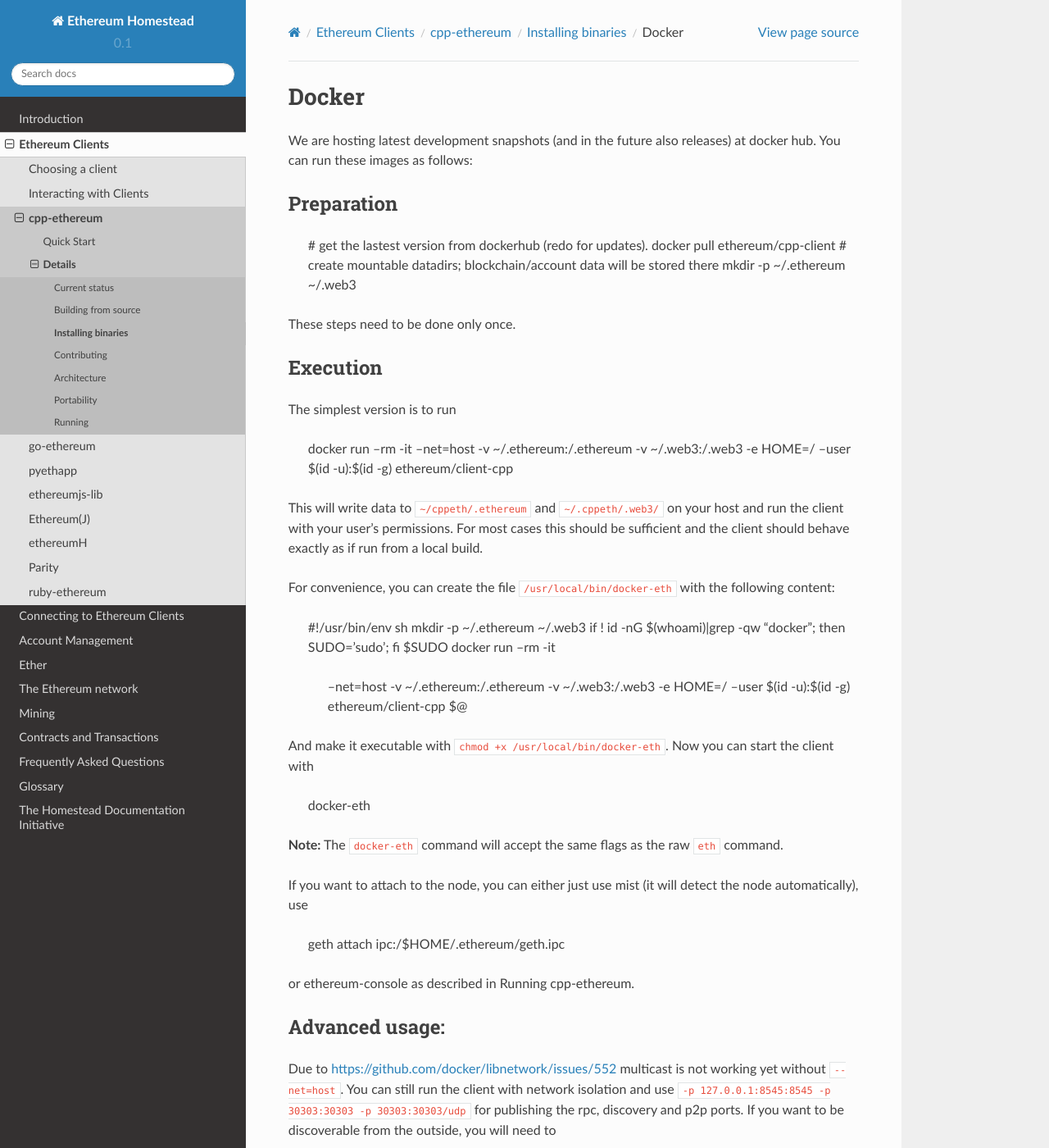
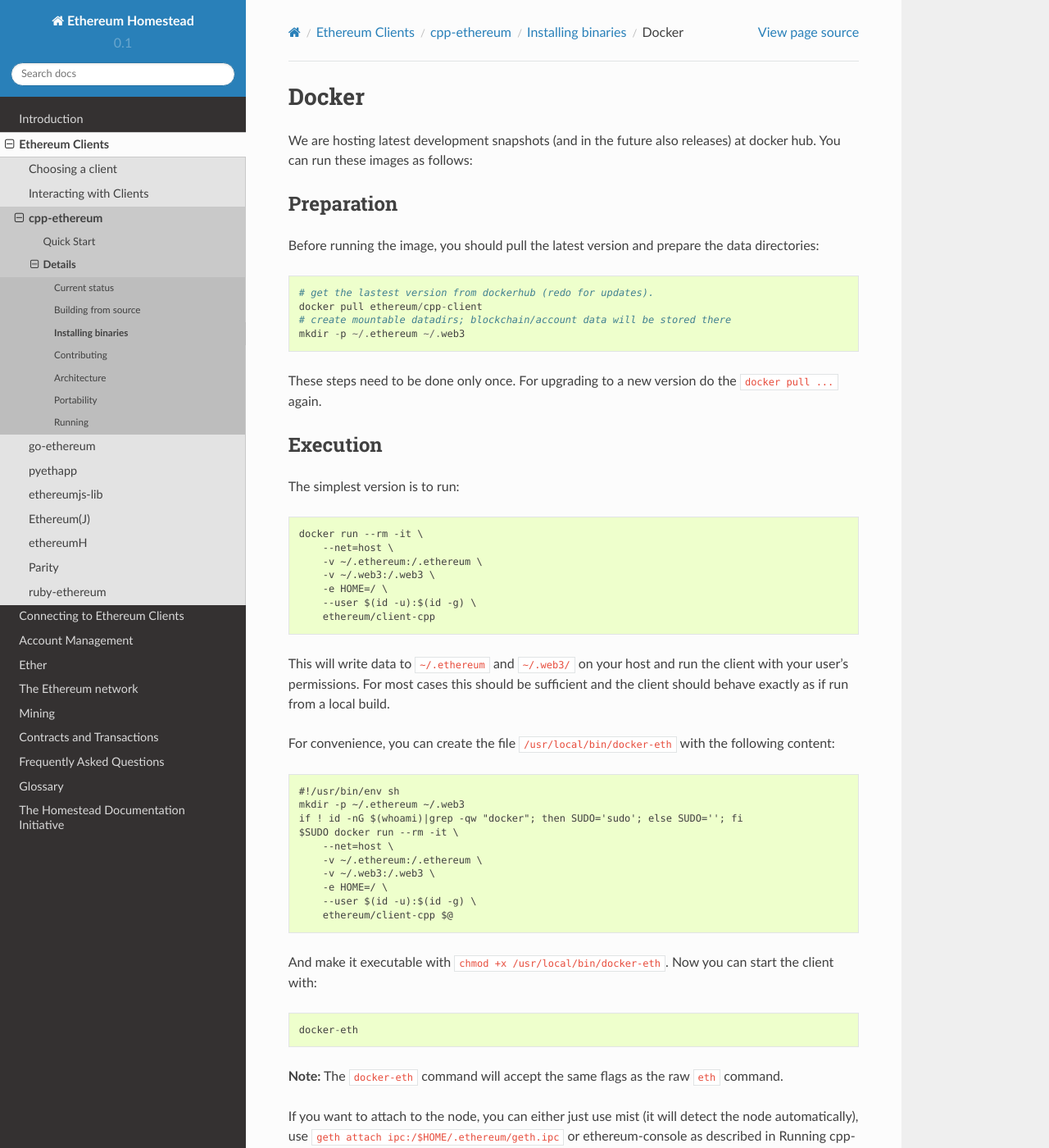
Before and after one commit to ethereum/homestead-guide, a Sphinx documentation site: the page built from source/ethereum-clients/cpp-ethereum/installing-binaries/docker.rst, in a window 1280 px wide and 1400 px high. Shown: the whole window at 82% size. Built offline with Sphinx 7.4.7 and the Read the Docs theme 2.0.0, drawn with Linux system fonts in a browser that asks for light colours.

Commit message:
Adjust to final version of PR
This reflects the latest changes in
https://github.com/ethereum/cpp-ethereum/pull/3347

i.e.
- safe SUDO variable
- mount the data directories directly instead of shared parent dir

```diff
--- a/source/ethereum-clients/cpp-ethereum/installing-binaries/docker.rst
+++ b/source/ethereum-clients/cpp-ethereum/installing-binaries/docker.rst
@@ -6,31 +6,39 @@
 
 Preparation
 -----------
+Before running the image, you should pull the latest version and prepare
+the data directories::
 
     # get the lastest version from dockerhub (redo for updates).
     docker pull ethereum/cpp-client
     # create mountable datadirs; blockchain/account data will be stored there
     mkdir -p ~/.ethereum ~/.web3
 
-These steps need to be done only once.
+These steps need to be done only once. For upgrading to a new version do
+the ``docker pull ...`` again.
 
 Execution
 ---------
-The simplest version is to run
+The simplest version is to run::
 
-    docker run --rm -it --net=host -v ~/.ethereum:/.ethereum -v ~/.web3:/.web3 -e HOME=/ --user $(id -u):$(id -g) ethereum/client-cpp
+    docker run --rm -it \
+        --net=host \
+        -v ~/.ethereum:/.ethereum \
+        -v ~/.web3:/.web3 \
+        -e HOME=/ \
+        --user $(id -u):$(id -g) \
+        ethereum/client-cpp
 
-This will write data to ``~/cppeth/.ethereum`` and ``~/.cppeth/.web3/`` on your
-host and run the client with your user's permissions.  For most cases this
-should be sufficient and the client should behave exactly as if run from a
-local build.
+This will write data to ``~/.ethereum`` and ``~/.web3/`` on your host and run
+the client with your user's permissions.  For most cases this should be
+sufficient and the client should behave exactly as if run from a local build.
 
 For convenience, you can create the file ``/usr/local/bin/docker-eth`` with the
-following content:
+following content::
 
     #!/usr/bin/env sh
     mkdir -p ~/.ethereum ~/.web3
-    if ! id -nG $(whoami)|grep -qw "docker"; then SUDO='sudo'; fi
+    if ! id -nG $(whoami)|grep -qw "docker"; then SUDO='sudo'; else SUDO=''; fi
     $SUDO docker run --rm -it \
         --net=host \
         -v ~/.ethereum:/.ethereum \
@@ -40,18 +48,15 @@
         ethereum/client-cpp $@
 
 And make it executable with ``chmod +x /usr/local/bin/docker-eth``. Now you can
-start the client with
+start the client with::
 
     docker-eth
 
-**Note:** The ``docker-eth`` command will accept the same flags as the raw
-``eth`` command.
+**Note:** The ``docker-eth`` command will accept the same flags as the raw ``eth``
+command.
 
 If you want to attach to the node, you can either just use mist (it will
-detect the node automatically), use
-
-    geth attach ipc:/$HOME/.ethereum/geth.ipc
-
+detect the node automatically), use ``geth attach ipc:/$HOME/.ethereum/geth.ipc``
 or ethereum-console as described in :ref:`Running cpp-ethereum`.
 
 Advanced usage:
```
